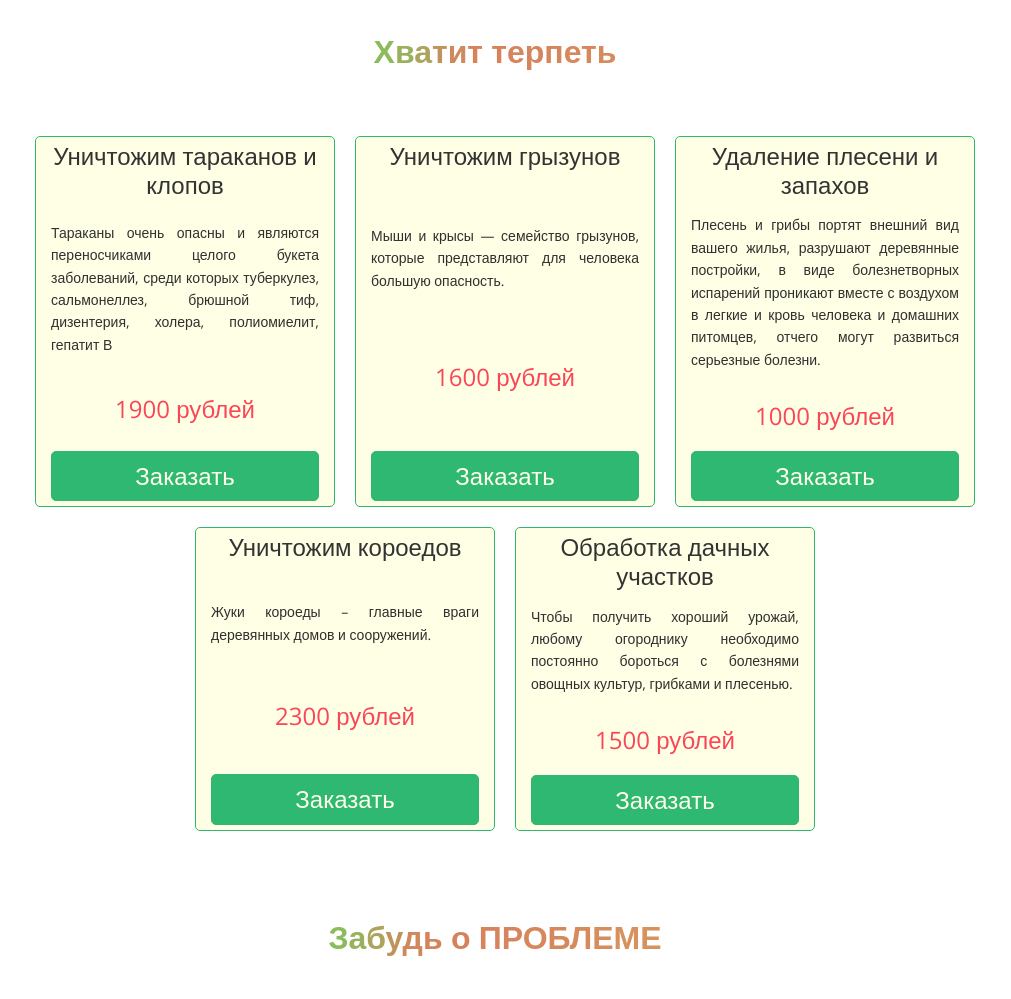
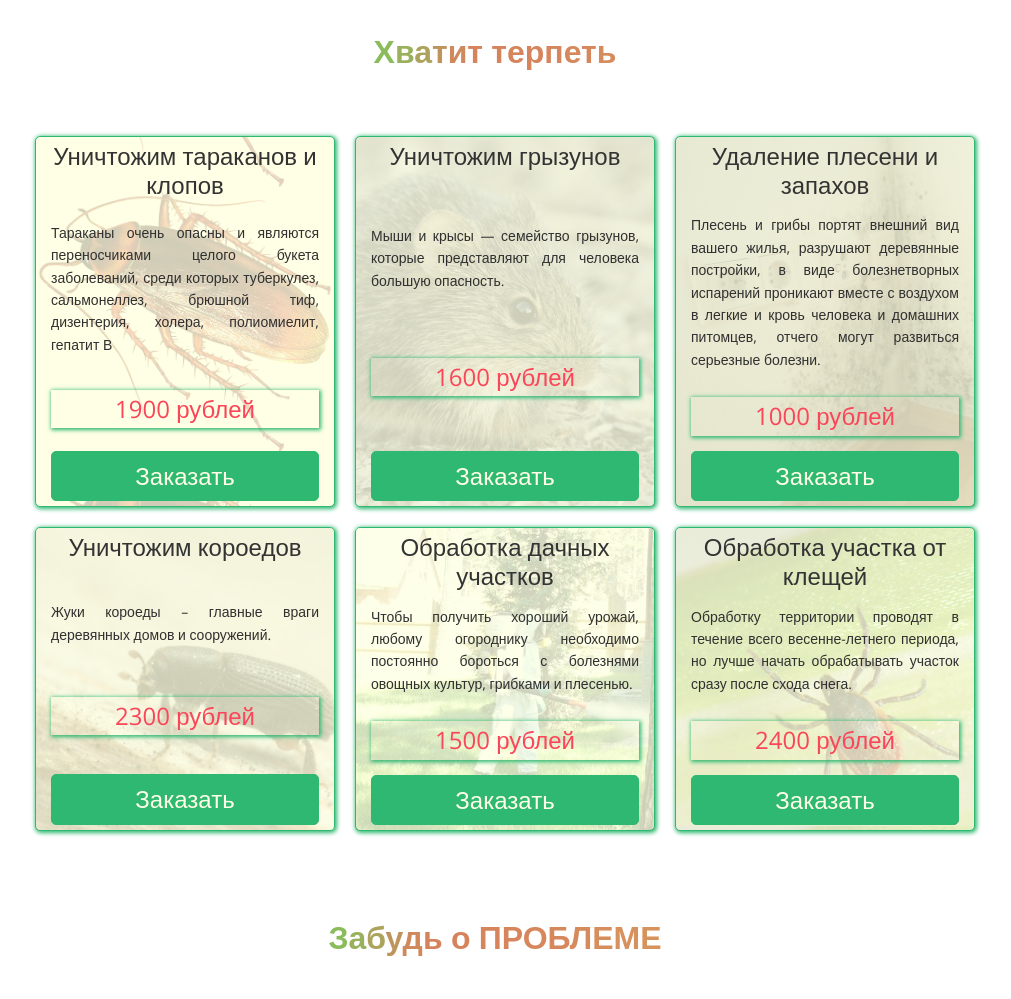
Before and after one commit to KlimovCode/biz-ses, a plain HTML site: page client/index.html in a window 1280 px wide. Shown: the part 1960-2959 px from the top of the page, without its empty margins (145-1156 px from the left). Drawn offline with nearby package versions, Linux system fonts and the light colour scheme.

Commit message:
add background for cards and shadow

```diff
--- /dev/null
+++ b/client/assets/css/backgrounds.css
@@ -0,0 +1,102 @@
+.services__inner div {
+    box-shadow:1px 1px 4px 1px rgba(46,184,114,1);
+}
+.backround-klesh {
+    position: relative;
+}
+.backround-klesh:after {
+    content : "";
+    display: block;
+    position: absolute;
+    top: 0;
+    left: 0;
+    background-image: url(../img/klesh.jpg);
+    background-size: contain;
+    width: 100%;
+    height: 100%;
+    opacity: 0.2;
+    z-index: -1;
+}
+.backround-dacha {
+    position: relative;
+}
+.backround-dacha:after {
+    content : "";
+    display: block;
+    position: absolute;
+    top: 0;
+    left: 0;
+    background-image: url(../img/dacha.jpg);
+    background-size: cover;
+    width: 100%;
+    height: 100%;
+    opacity: 0.2;
+    z-index: -1;
+}
+.backround-koroed {
+    position: relative;
+}
+.backround-koroed:after {
+    content : "";
+    display: block;
+    position: absolute;
+    top: 0;
+    left: 0;
+    background-image: url(../img/koroed.jpg);
+    background-size: cover;
+    background-position: center;
+    width: 100%;
+    height: 100%;
+    opacity: 0.2;
+    z-index: -1;
+}
+.backround-plesen {
+    position: relative;
+}
+.backround-plesen:after {
+    content : "";
+    display: block;
+    position: absolute;
+    top: 0;
+    left: 0;
+    background-image: url(../img/plesen.jpg);
+    background-size: cover;
+    width: 100%;
+    height: 100%;
+    opacity: 0.2;
+    z-index: -1;
+}
+.backround-mish {
+    position: relative;
+}
+.backround-mish:after {
+    content : "";
+    display: block;
+    position: absolute;
+    top: 0;
+    left: 0;
+    background-image: url(../img/mish.jpg);
+    background-size: cover;
+    background-position: center;
+    width: 100%;
+    height: 100%;
+    opacity: 0.2;
+    z-index: -1;
+}
+.backround-tarakan {
+    position: relative;
+}
+.backround-tarakan:after {
+    content : "";
+    display: block;
+    position: absolute;
+    top: 0;
+    left: 0;
+    background-image: url(../img/tarakan.png);
+    background-size: contain;
+    background-position: center;
+    width: 100%;
+    height: 100%;
+    opacity: 0.2;
+    z-index: -1;
+}
--- a/client/index.html
+++ b/client/index.html
@@ -16,6 +16,7 @@
 	<link rel="stylesheet" href="./assets/css/style.css">
 	<link rel="stylesheet" href="./assets/css/style-md.css">
 	<link rel="stylesheet" href="./assets/css/style-sm.css">
+	<link rel="stylesheet" href="./assets/css/backgrounds.css">
 
 	<title>Дезинсекция вредителей</title>
 </head>
@@ -151,7 +152,7 @@
 			<div class="services__inner">
 
 
-				<div class="services__item revealator-zoomin">
+				<div class="services__item revealator-zoomin backround-tarakan">
 					<h3 class="services__item__title">
 						Уничтожим тараканов и клопов
 					</h3>
@@ -165,7 +166,7 @@
 						Заказать
 					</a>
 				</div>
-				<div class="services__item revealator-zoomin">
+				<div class="services__item revealator-zoomin backround-mish">
 					<h3 class="services__item__title">
 						Уничтожим грызунов
 					</h3>
@@ -179,7 +180,7 @@
 						Заказать
 					</a>
 				</div>
-				<div class="services__item revealator-zoomin">
+				<div class="services__item revealator-zoomin backround-plesen">
 					<h3 class="services__item__title">
 						Удаление плесени и запахов
 					</h3>
@@ -193,7 +194,7 @@
 						Заказать
 					</a>
 				</div>
-				<div class="services__item revealator-zoomin">
+				<div class="services__item revealator-zoomin backround-koroed">
 					<h3 class="services__item__title">
 						Уничтожим короедов
 					</h3>
@@ -207,7 +208,7 @@
 						Заказать
 					</a>
 				</div>
-				<div class="services__item revealator-zoomin">
+				<div class="services__item revealator-zoomin backround-dacha">
 					<h3 class="services__item__title">
 						Обработка дачных участков
 					</h3>
@@ -216,6 +217,20 @@
 					</p>
 					<div class="services__item__price">
 						1500 рублей
+					</div>
+					<a href="" class="services__item__btn" data-bs-toggle="modal" data-bs-target="#exampleModal">
+						Заказать
+					</a>
+				</div>
+				<div class="services__item revealator-zoomin backround-klesh">
+					<h3 class="services__item__title">
+						Обработка участка от клещей
+					</h3>
+					<p class="services__item__description">
+						Обработку территории проводят в течение всего весенне-летнего периода, но лучше начать обрабатывать участок сразу после схода снега.
+					</p>
+					<div class="services__item__price">
+						2400 рублей
 					</div>
 					<a href="" class="services__item__btn" data-bs-toggle="modal" data-bs-target="#exampleModal">
 						Заказать
```
Also changed, not shown: client/assets/img/dacha.jpg (added), client/assets/img/klesh.jpg (added), client/assets/img/koroed.jpg (added), client/assets/img/mish.jpg (added), client/assets/img/plesen.jpg (added), client/assets/img/tarakan.png (added), 1 other file.
